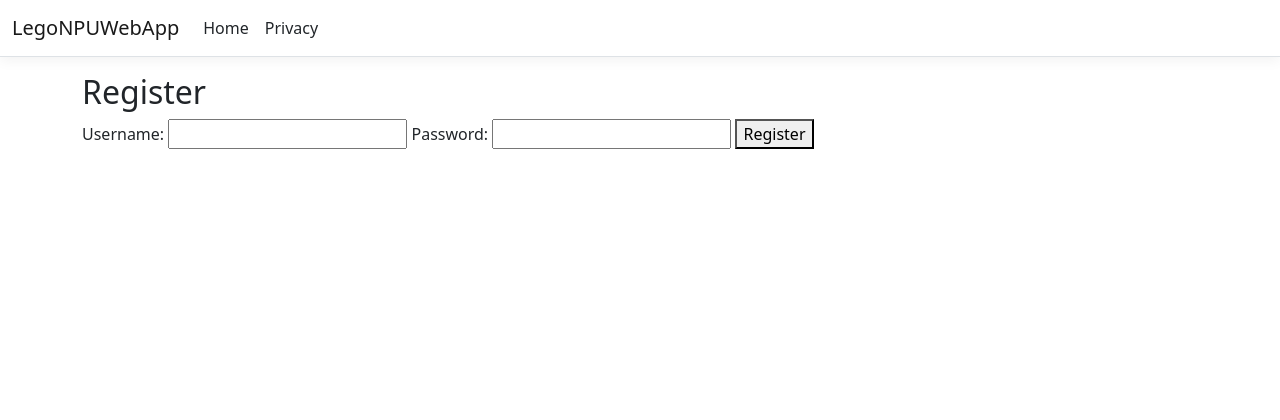
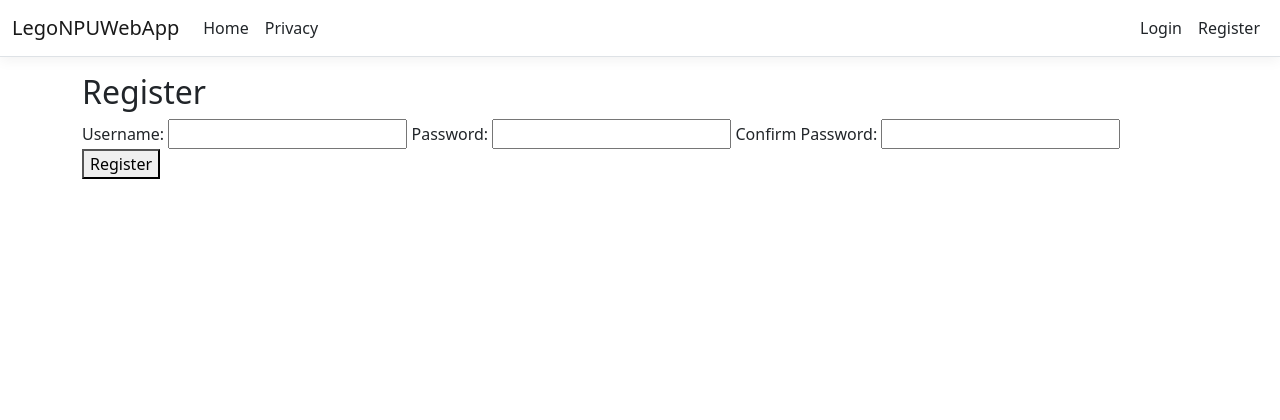
Before and after one commit to Helgacs/LegoNPUWebApp, an ASP.NET Core app: page /Auth/Register in a window 1280 px wide. Shown: the top 420 px of the page. Run offline with ASP.NET Core 8, Linux system fonts and the light colour scheme; style sheets or scripts are compiled from the project's sources.

Commit message:
user auth completed 2.0

```diff
--- a/LegoNPUWebApp/Controllers/AuthController.cs
+++ b/LegoNPUWebApp/Controllers/AuthController.cs
@@ -24,8 +24,14 @@ namespace LegoNPUWebApp.Controllers
 
         // Register POST
         [HttpPost]
-        public async Task<IActionResult> Register(string username, string password)
+        public async Task<IActionResult> Register(string username, string password, string confirmPassword)
         {
+            if (password != confirmPassword)
+            {
+                ModelState.AddModelError(string.Empty, "Passwords do not match.");
+                return View();
+            }
+
             if (!await _userService.RegisterUserAsync(username, password))
             {
                 ModelState.AddModelError("", "Username already taken.");
--- a/LegoNPUWebApp/Views/Auth/Register.cshtml
+++ b/LegoNPUWebApp/Views/Auth/Register.cshtml
@@ -6,12 +6,30 @@
 }
 <h2>Register</h2>
 
-<form asp-action="Register" method="post">
+<form asp-action="Register" method="post" id="registrationForm">
     <label>Username:</label>
     <input type="text" name="username" required />
     <label>Password:</label>
     <input type="password" name="password" required />
+    <label>Confirm Password:</label>
+    <input type="password" name="confirmPassword" id="confirmPassword" required />
+    <span id="passwordMatchError" style="color: red; display: none;">Passwords do not match.</span>
     <button type="submit">Register</button>
 </form>
 
+<script>
+    document.getElementById('registrationForm').addEventListener('submit', function (event) {
+        const password = document.getElementById('password').value;
+        const confirmPassword = document.getElementById('confirmPassword').value;
+        const errorSpan = document.getElementById('passwordMatchError');
+
+        if (password !== confirmPassword) {
+            errorSpan.style.display = 'block';
+            event.preventDefault();
+        } else {
+            errorSpan.style.display = 'none';
+        }
+    });
+</script>
+
 @Html.ValidationSummary()
--- a/LegoNPUWebApp/Views/Shared/_Layout.cshtml
+++ b/LegoNPUWebApp/Views/Shared/_Layout.cshtml
@@ -1,3 +1,7 @@
+@using Microsoft.AspNetCore.Authentication
+@using Microsoft.AspNetCore.Authentication.Cookies
+@using System.Security.Claims
+
 <!DOCTYPE html>
 <html lang="en">
 <head>
@@ -26,6 +30,20 @@
                             <a class="nav-link text-dark" asp-area="" asp-controller="Home" asp-action="Privacy">Privacy</a>
                         </li>
                     </ul>
+                    <ul class="navbar-nav">
+                        @if (User.Identity.IsAuthenticated)
+                        {
+                            <li class="nav-item"><a class="nav-link text-dark" asp-controller="Auth" asp-action="Login">@User.Identity.Name</a></li>
+                            <form asp-controller="Auth" asp-action="Logout" method="post">
+                                <button class="nav-link btn btn-link text-dark" type="submit">Logout</button>
+                            </form>
+                        }
+                        else
+                        {
+                            <li class="nav-item"><a class="nav-link text-dark" asp-controller="Auth" asp-action="Login">Login</a></li>
+                            <li class="nav-item"><a class="nav-link text-dark" asp-controller="Auth" asp-action="Register">Register</a></li>
+                        }
+                    </ul>
                 </div>
             </div>
         </nav>
```
Also changed, not shown: LegoNPUWebApp/LegoNPUWebApp.csproj.
